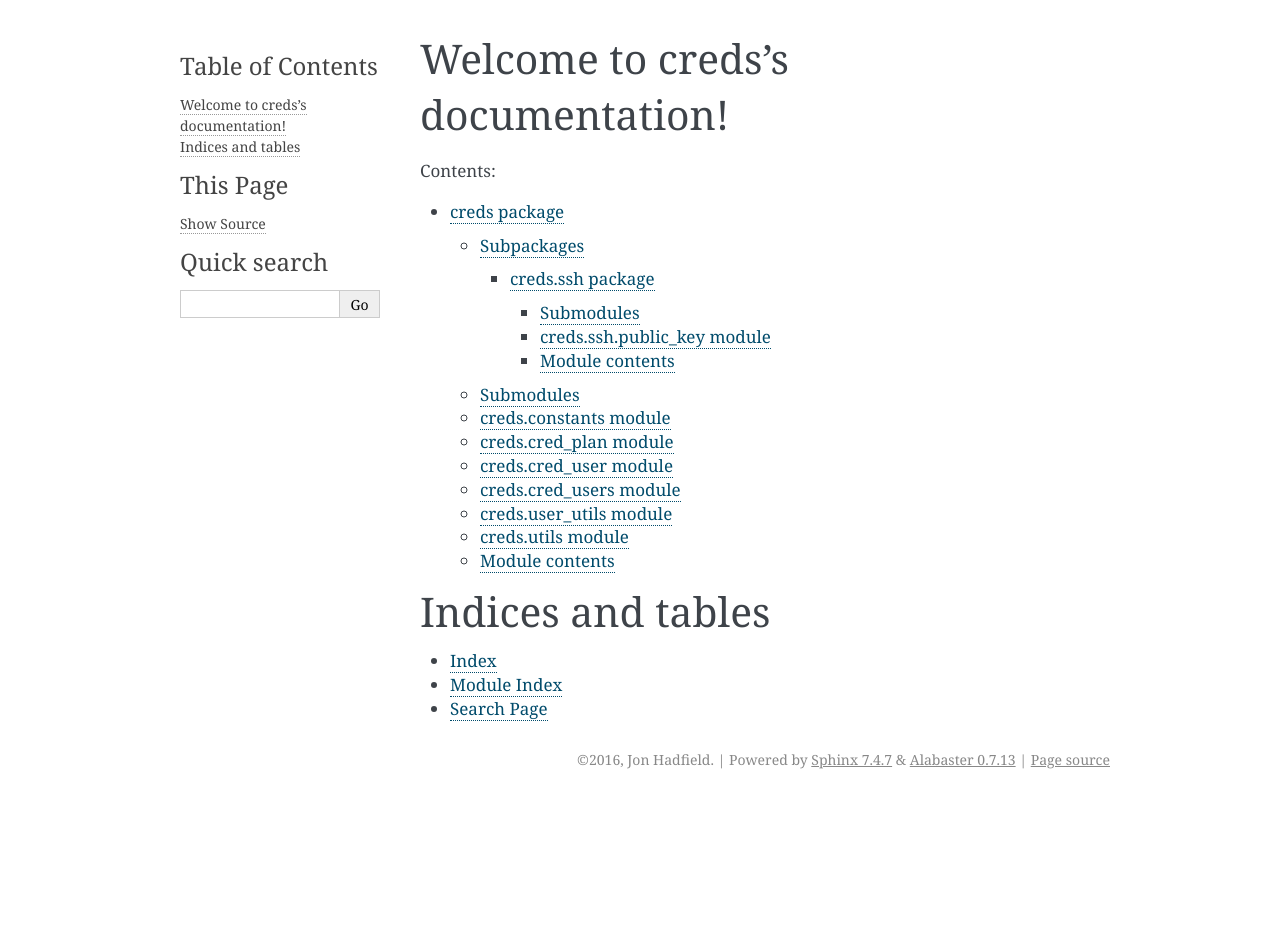
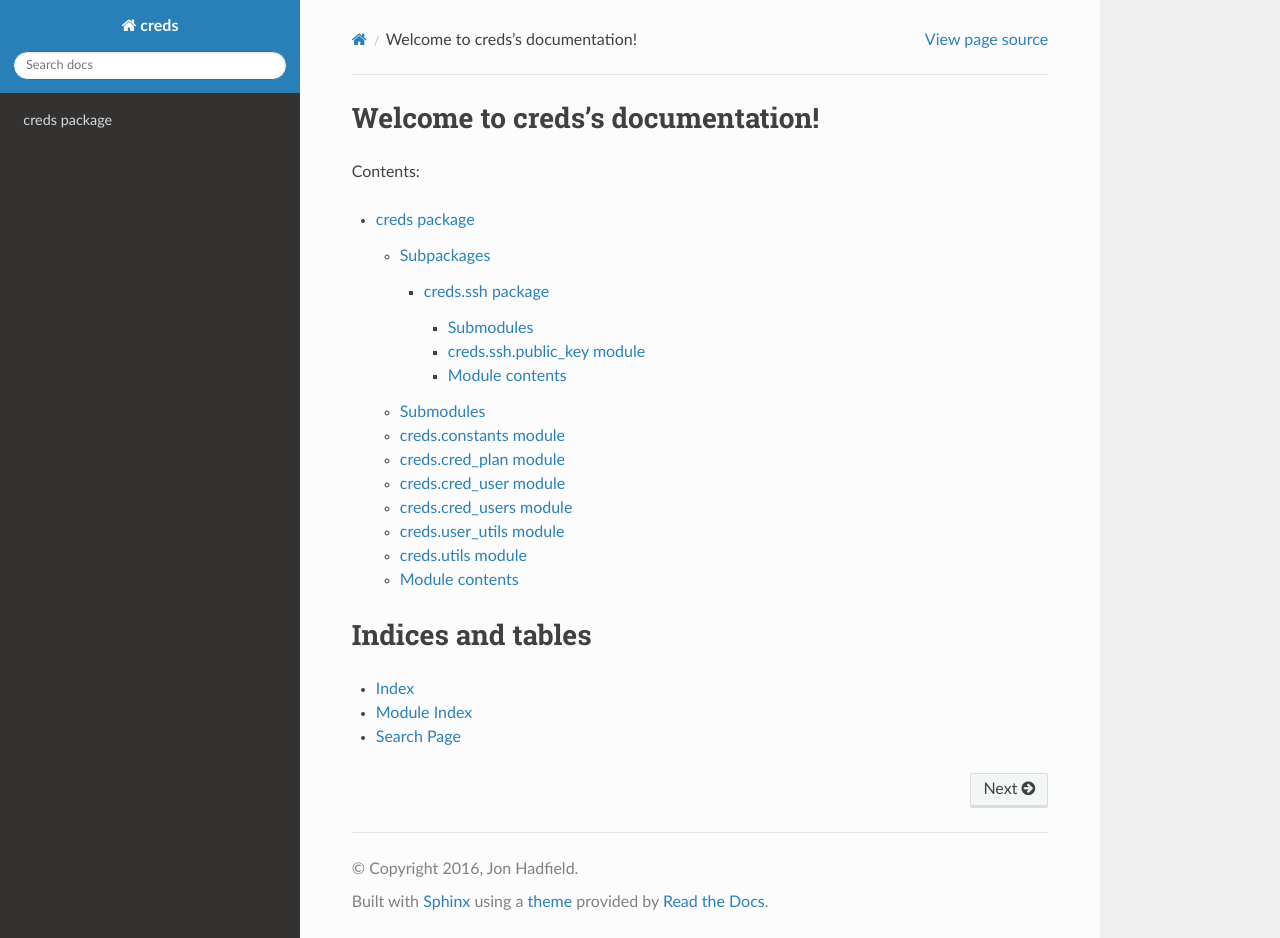
Before and after one commit to jonhadfield/creds, a Sphinx documentation site: the page built from docs/index.rst, in a window 1280 px wide and 938 px high. Built offline with Sphinx 7.4.7 and the Read the Docs theme 2.0.0, drawn with Linux system fonts in a browser that asks for light colours.

Commit message:
add author info and change theme.

```diff
--- a/docs/conf.py
+++ b/docs/conf.py
@@ -18,6 +18,7 @@
 #
 import os
 import sys
+import sphinx_rtd_theme
 sys.path.insert(0, os.path.abspath('../lib'))
 
 # -- General configuration ------------------------------------------------
@@ -54,7 +55,7 @@ master_doc = 'index'
 # General information about the project.
 project = u'creds'
 copyright = u'2016, Jon Hadfield'
-author = u'Jon Hadfield'
+author = u'Jon Hadfield <jon@lessknown.co.uk>'
 
 # The version info for the project you're documenting, acts as replacement for
 # |version| and |release|, also used in various other places throughout the
@@ -123,7 +124,7 @@ todo_include_todos = True
 # The theme to use for HTML and HTML Help pages.  See the documentation for
 # a list of builtin themes.
 #
-html_theme = 'alabaster'
+html_theme = 'sphinx_rtd_theme'
 
 # Theme options are theme-specific and customize the look and feel of a theme
 # further.  For a list of options available for each theme, see the
@@ -132,7 +133,7 @@ html_theme = 'alabaster'
 # html_theme_options = {}
 
 # Add any paths that contain custom themes here, relative to this directory.
-# html_theme_path = []
+html_theme_path = [sphinx_rtd_theme.get_html_theme_path()]
 
 # The name for this set of Sphinx documents.
 # "<project> v<release> documentation" by default.
```
